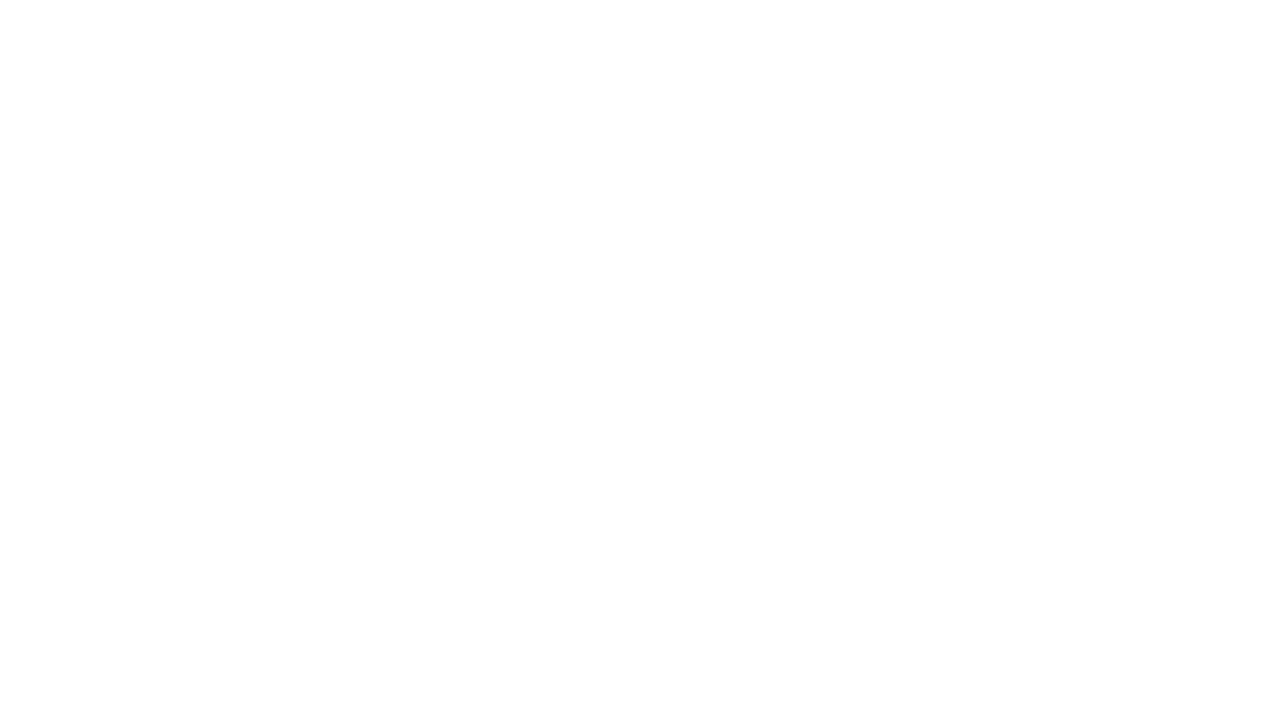
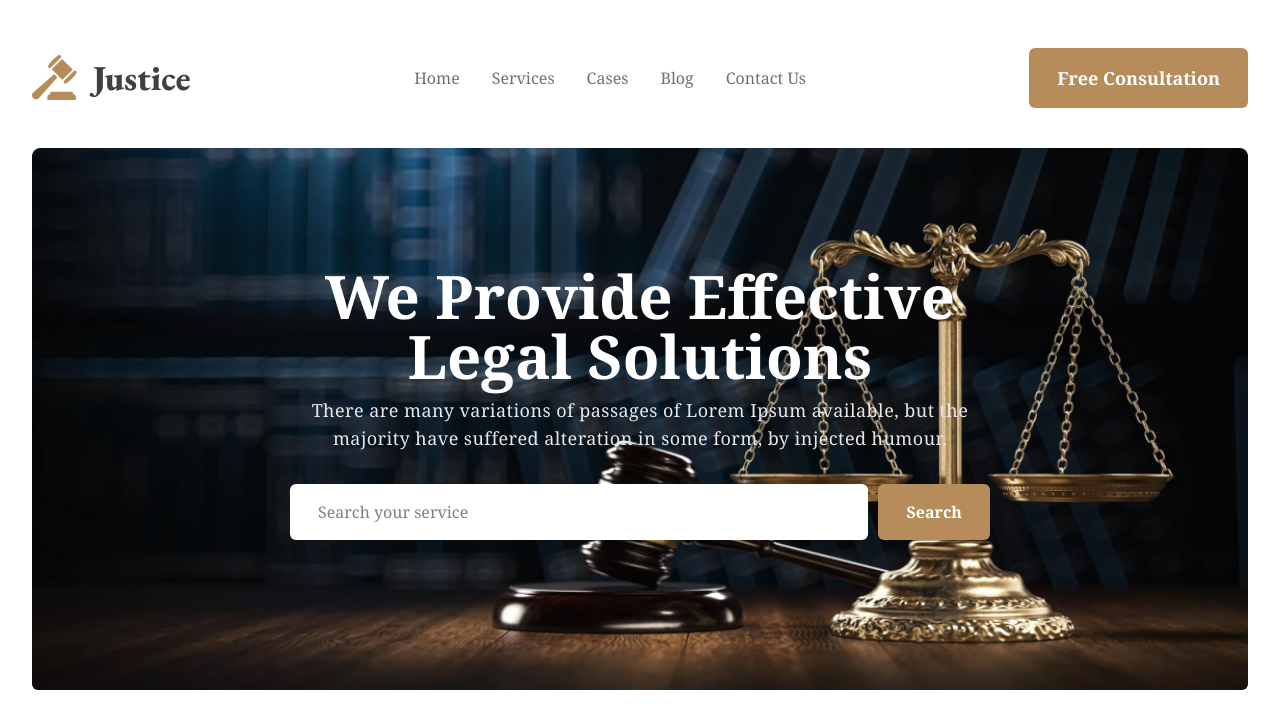
Before and after one commit to ahmedriadx10/legal-solution-v, a plain HTML site: page index.html in a window 1280 px wide. Drawn offline with nearby package versions, Linux system fonts and the light colour scheme.

Commit message:
hero area design added

```diff
--- a/index.html
+++ b/index.html
@@ -4,11 +4,59 @@
   <meta charset="UTF-8">
   <meta name="viewport" content="width=device-width, initial-scale=1.0">
   <title>Legal Solution</title>
+  <link rel="preconnect" href="https://fonts.googleapis.com">
+<link rel="preconnect" href="https://fonts.gstatic.com" crossorigin>
+<link href="https://fonts.googleapis.com/css2?family=Poppins:ital,wght@0,100;0,200;0,300;0,400;0,500;0,600;0,700;0,800;0,900;1,100;1,200;1,300;1,400;1,500;1,600;1,700;1,800;1,900&display=swap" rel="stylesheet">
+<link rel="preconnect" href="https://fonts.googleapis.com">
+<link rel="preconnect" href="https://fonts.gstatic.com" crossorigin>
+<link href="https://fonts.googleapis.com/css2?family=EB+Garamond:ital,wght@0,400..800;1,400..800&display=swap" rel="stylesheet">
+<link rel="stylesheet" href="https://cdnjs.cloudflare.com/ajax/libs/font-awesome/7.0.1/css/all.min.css" integrity="sha512-2SwdPD6INVrV/lHTZbO2nodKhrnDdJK9/kg2XD1r9uGqPo1cUbujc+IYdlYdEErWNu69gVcYgdxlmVmzTWnetw==" crossorigin="anonymous" referrerpolicy="no-referrer" />
+
   <script src="https://cdn.jsdelivr.net/npm/@tailwindcss/browser@4"></script>
 </head>
-<body>
+<body class="font-serif">
 
-  <header></header>
+  <header class="mx-auto py-12 md:w-[95%] xl:max-w-7xl ">
+
+    <nav class="flex flex-col gap-11 md:flex-row gap-32lg: justify-between  items-center">
+
+      <div><img src="images/logo2.png" alt="legal Solution logo"></div>
+<ul class="flex gap-8 text-[#707070] text-[16px] flex-col md:flex-row ">
+  <li><a href="#">Home</a></li>
+  <li><a href="#">Services</a></li>
+  <li><a href="#">Cases</a></li>
+  <li><a href="#">Blog</a></li>
+  <li><a href="#">Contact Us</a></li>
+</ul>
+
+<button type="button" class="bg-[#B68C5A] rounded-md py-4 px-7 text-white text-lg font-semibold cursor-pointer">Free Consultation</button>
+
+    </nav>
+
+<!-- banner  -->
+  <div class=" rounded-md bg-[url(images/banner.png)] bg-no-repeat bg-cover my-10 py-14 w-[95%]  mx-auto md:w-full  lg:py-[118px] ">
+<!-- banner info -->
+<div class="w-3/4 lg:max-w-[700px] mx-auto text-center" >
+<h2 class="text-white mb-2.5 text-5xl lg:text-6xl font-extrabold ">We Provide Effective Legal Solutions</h2>
+<p class="text-lg text-[#E7E7E7] tracking-wide ">There are many variations of passages of Lorem Ipsum available, but the majority have suffered alteration in some form, by injected humour.</p>
+
+<!-- search service area -->
+<form action="" class="flex gap-2.5 my-5 flex-col md:flex-row items-center">
+<div class="w-full"><input type="search" placeholder="Search your service" class="rounded-md w-full bg-white py-4 px-7 outline-0 cursor-pointer">
+</div>
+<div>
+  <input type="submit" value="Search" class=" block my-3 mx-auto w-max rounded-md bg-[#B68C5A] py-4 px-7
+ text-white font-semibold cursor-pointer   ">
+</div>
+
+</form>
+
+
+
+  </div>
+  </div>
+
+  </header>
 
 <main></main>
 
--- a/style.css
+++ b/style.css
@@ -1 +1 @@
-@import "tailwindcss"
+@import "tailwindcss";
```
